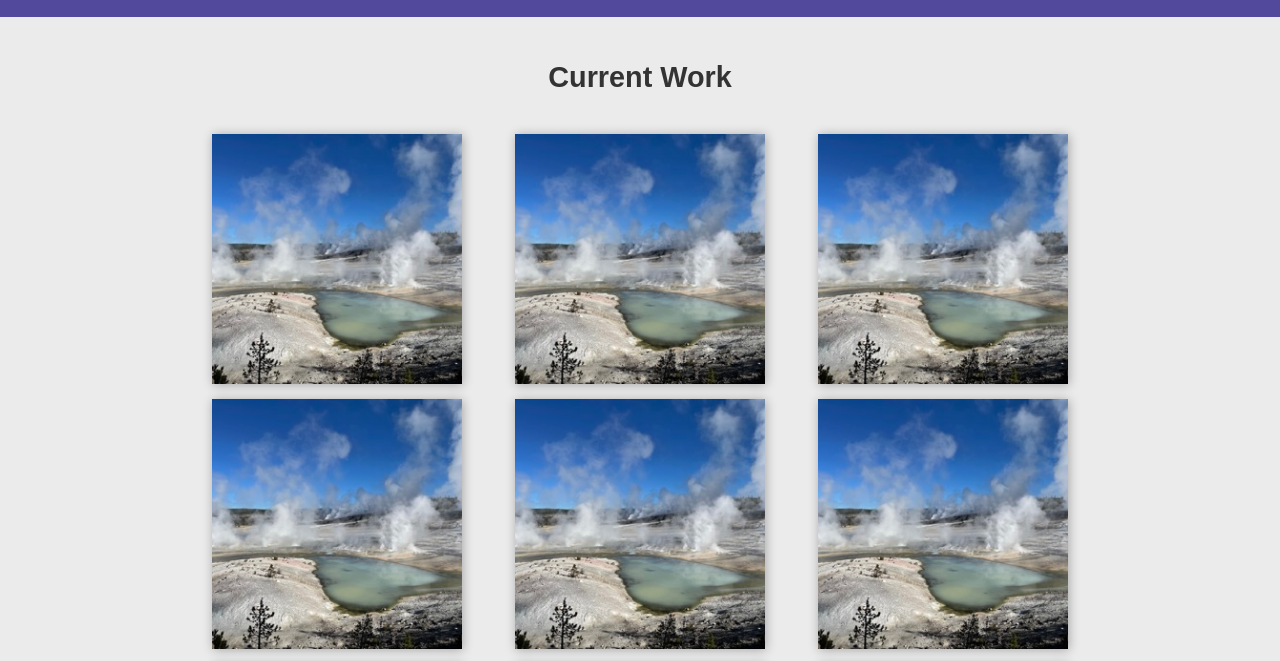
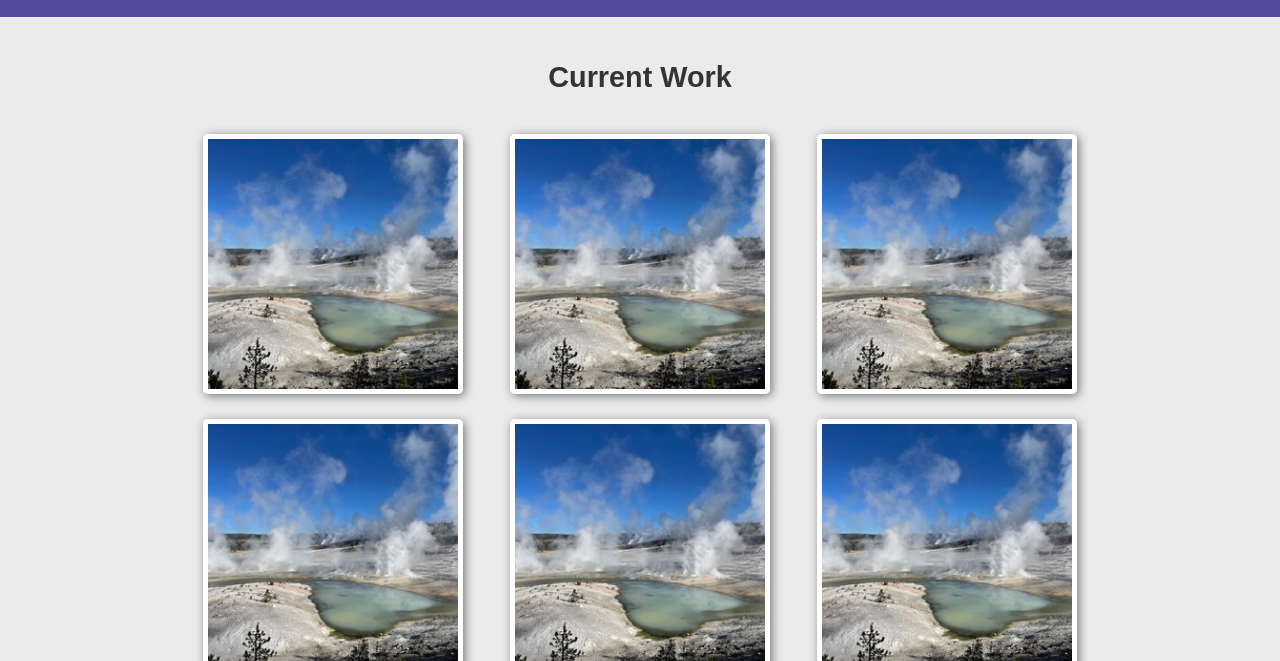
Before and after one commit to xuelwang7/WDD131, a plain HTML site: page coolpics/index.html in a window 1280 px wide. Shown: the part 128-789 px from the top of the page. Drawn offline with Linux system fonts and the light colour scheme; a web font is replaced by a local one.

Commit message:
week3 new

```diff
--- a/coolpics/coolpics.css
+++ b/coolpics/coolpics.css
@@ -60,26 +60,29 @@ main h2 {
 
 .gallery {
     display: grid;
-    grid-template-columns: repeat(3, 1fr); /* Three columns layout */
-    gap: 10px; /* Smaller gap for compact look */
-    justify-items: center; /* Center images in grid cells */
-    padding: 20px; /* Remove padding from gallery */
-    margin: 0 auto; /* Center the gallery horizontally with no margin */
-    max-width: 900px; /* Ensure the gallery doesn't exceed the container */
+    grid-template-columns: repeat(3, 1fr); /* Three equally spaced columns */
+    gap: 20px; /* Add some space between images */
+    justify-items: center;
+    padding: 20px;
+    max-width: 900px;
+    margin: 0 auto;
 }
 
 figure {
-    margin: 0; /* Remove margin from figure elements */
-    padding: 0; /* Remove padding from figure elements */
+    margin: 0;
+    padding: 0;
+}
+
+img {
+    width: 250px; /* Fixed width for all images */
+    height: 250px; /* Fixed height for all images */
+    object-fit: cover; /* Maintain aspect ratio without distortion */
+    border: 5px solid white; /* Add white border to the image */
+    box-shadow: 2px 2px 10px rgba(0, 0, 0, 0.5); /* Add shadow */
+    border-radius: 5px; /* Optional rounded corners */
 }
 
 
-img {
-    width: 250px;
-    height: 250px;
-    object-fit: cover;
-    box-shadow: 1px 1px 10px rgba(0, 0, 0, 0.3);
-}
 
 footer {
     background-color: var(--primary-color);
```
